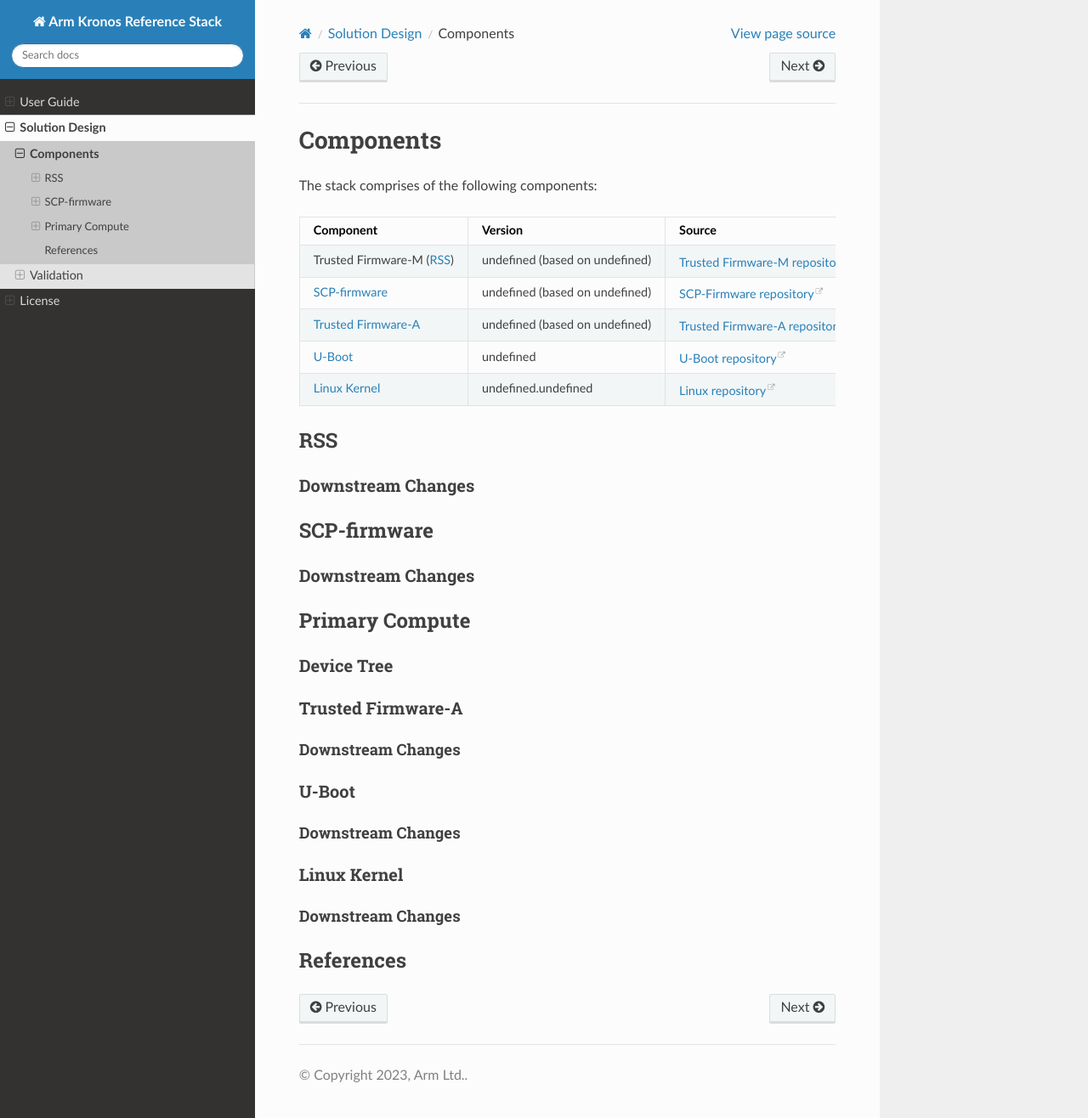
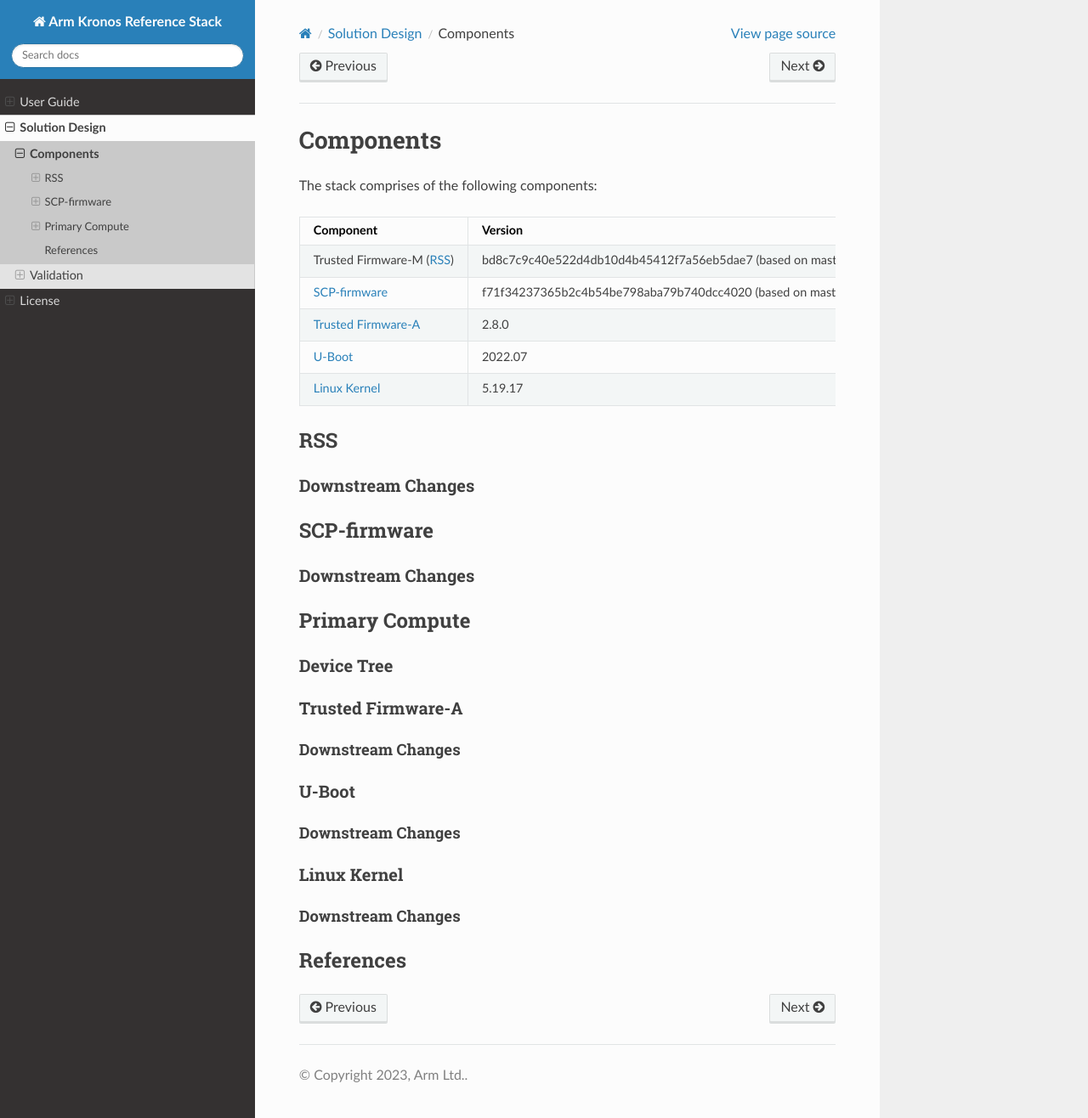
Before and after one commit to DensoSVIC/arm-sw-stack, a Sphinx documentation site: the page built from documentation/design/components.rst, in a window 1280 px wide and 1316 px high. Shown: the whole window at 85% size. Built offline with Sphinx 7.4.7 and the Read the Docs theme 2.0.0, drawn with Linux system fonts in a browser that asks for light colours.

Commit message:
docs: Insert initial component versions from BSP
Insert the initial component versions from the current BSP
implementation.

TF-A is now using a base version directly, so remove the base_version
variable.

Signed-off-by: Peter Hoyes <Peter.Hoyes@arm.com>

```diff
--- a/documentation/design/components.rst
+++ b/documentation/design/components.rst
@@ -25,7 +25,7 @@
     - |SCP-Firmware version| (based on |SCP-Firmware base version|)
     - |SCP-Firmware repository|_
   * - :ref:`design_components_trusted-firmware-a`
-    - |Trusted Firmware-A version| (based on |Trusted Firmware-A base version|)
+    - |Trusted Firmware-A version|
     - |Trusted Firmware-A repository|_
   * - :ref:`design_components_u-boot`
     - |U-Boot version|
--- a/documentation/variables.py
+++ b/documentation/variables.py
@@ -30,15 +30,14 @@
 yocto_doc_version = yocto_version + "/"
 kronos_version = "main"
 kas_version = "3.2"
-trusted_firmware_m_version = "undefined"
-trusted_firmware_m_base_version = "undefined"
-scp_firmware_version = "undefined"
-scp_firmware_base_version = "undefined"
-trusted_firmware_a_version = "undefined"
-trusted_firmware_a_base_version = "undefined"
-uboot_version = "undefined"
-linux_version = "undefined"
-linux_version_patch = "undefined"
+trusted_firmware_m_version = "bd8c7c9c40e522d4db10d4b45412f7a56eb5dae7"
+trusted_firmware_m_base_version = "master branch post v1.7.0"
+scp_firmware_version = "f71f34237365b2c4b54be798aba79b740dcc4020"
+scp_firmware_base_version = "master branch post v2.11.0"
+trusted_firmware_a_version = "2.8.0"
+uboot_version = "2022.07"
+linux_version = "5.19"
+linux_version_patch = "17"
 
 general_links = {
   "link:kas build tool": f"https://kas.readthedocs.io/en/{kas_version}/userguide.html",
@@ -49,8 +48,8 @@
   "link:testimage.bbclass": f"https://docs.yoctoproject.org/{yocto_doc_version}ref-manual/classes.html#testimage-bbclass",
   "link:OEQA FVP": f"https://git.yoctoproject.org/meta-arm/tree/documentation/oeqa-fvp.md?h={yocto_version}",
   "link:Trusted Firmware-M repository": f"https://git.trustedfirmware.org/TF-M/trusted-firmware-m.git/tree/?h={trusted_firmware_m_version}",
-  "link:SCP-Firmware repository": f"https://gitlab.arm.com/arm-reference-solutions/scp-firmware/-/tree/{scp_firmware_version}",
-  "link:Trusted Firmware-A repository": f"https://gitlab.arm.com/arm-reference-solutions/trusted-firmware-a/-/tree/{trusted_firmware_a_version}",
+  "link:SCP-Firmware repository": f"https://github.com/ARM-software/SCP-firmware/tree/{scp_firmware_version}",
+  "link:Trusted Firmware-A repository": f"https://git.trustedfirmware.org/TF-A/trusted-firmware-a.git/tree/?h=v{trusted_firmware_a_version}",
   "link:U-Boot repository": f"https://source.denx.de/u-boot/u-boot/-/tree/v{uboot_version}",
   "link:Linux repository": f"https://git.yoctoproject.org/linux-yocto/log/?h=v{linux_version}%2Fstandard%2Fbase",
 }
@@ -68,7 +67,6 @@
   "SCP-Firmware version": f"{scp_firmware_version}",
   "SCP-Firmware base version": f"{scp_firmware_base_version}",
   "Trusted Firmware-A version": f"{trusted_firmware_a_version}",
-  "Trusted Firmware-A base version": f"{trusted_firmware_a_base_version}",
   "U-Boot version": f"{uboot_version}",
   "Linux version": f"{linux_version}.{linux_version_patch}",
 }
```
